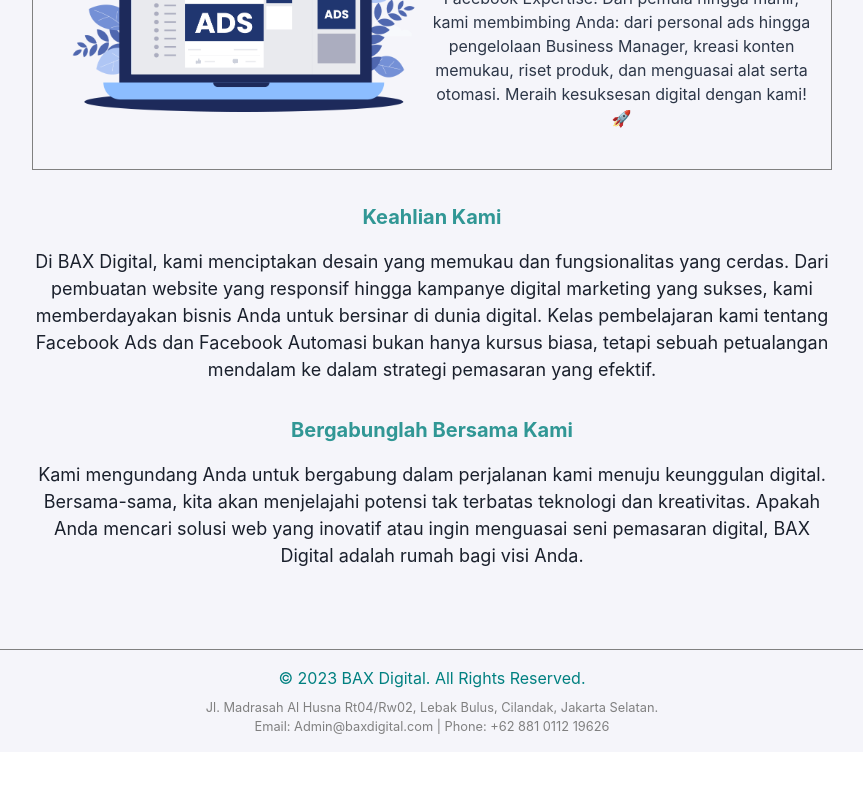
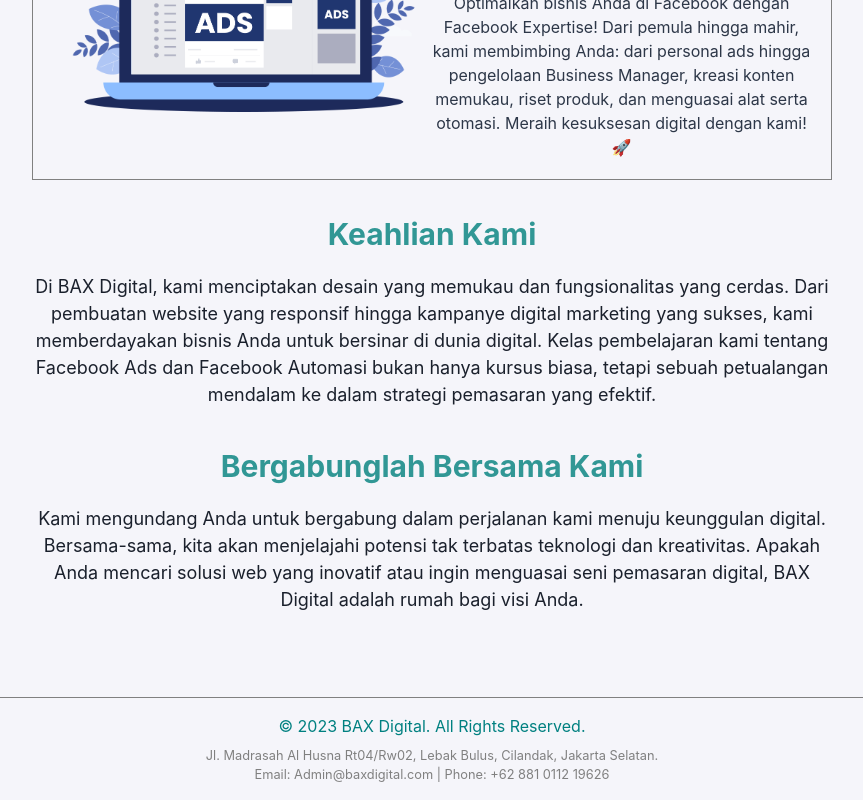
Before and after one commit to aderino010817/BaxDigital, a React (Vite) app in the folder frontend/: page /AboutUs in a window 1280 px wide. Shown: the part 836-1636 px from the top of the page, without its empty margins (208-1071 px from the left). Before the commit the page ends 1588 px from the top, so only its background shows below. Built offline with nearby package versions, Linux system fonts and the light colour scheme.

Commit message:
feat: update aboutus fontsizes

```diff
--- a/frontend/src/pages/AboutUs.tsx
+++ b/frontend/src/pages/AboutUs.tsx
@@ -19,11 +19,17 @@
             base: '10',
             lg: '10'
         }}>
-          <Flex flexDirection="column" alignItems="center" maxW="800px" w="100%">
-            <Text fontSize="4xl" fontWeight="bold" color="teal.500" mb={4}>
+          <Flex flexDirection="column" alignItems="center" maxW="800px" w="100%" textAlign={'center'}>
+            <Text fontSize={{
+              base: '3xl',
+              lg: '4xl'
+            }} fontWeight="bold" color="teal.500" mb={4}>
               Selamat Datang di BAX Digital
             </Text>
-            <Text fontSize="lg" textAlign="center" mb={8}>
+            <Text fontSize={{
+              base: 'md',
+              lg: 'lg'
+            }} textAlign="center" mb={8}>
               Di BAX Digital, kami adalah pelopor inovasi digital. Setiap proyek adalah kesempatan untuk menciptakan keajaiban. Sebagai seniman dan insinyur, kami membawa visi Anda menjadi kenyataan melalui kombinasi unik antara kreativitas dan teknologi. Pengalaman digital kami tidak hanya memikat mata, tetapi juga meningkatkan bisnis Anda ke level berikutnya.
             </Text>
             <Box>
@@ -41,7 +47,7 @@
                     </Box>
                     <Box flex="1" textAlign="center">
                         <Heading textDecoration={'underline'} fontSize={{
-                            base: '28px',
+                            base: '20px',
                             lg: '24px'
                         }} mt={{
                             base: '1',
@@ -71,13 +77,13 @@
     </Box>
     <Box flex="1" textAlign="center">
         <Heading textDecorationLine={'underline'} fontSize={{
-            base: '28px',
+            base: '20px',
             lg: '24px'
         }} mt={{
             base: '1',
             lg: '3'
         }} fontWeight="bold" color="teal.500" mb={2}>
-            Kelas : Facebook Expertise
+            Kelas :<br/> Facebook Expertise
         </Heading>
         <Text mt={4} fontSize="md" color="gray.700">
             Optimalkan bisnis Anda di Facebook dengan Facebook Expertise! Dari pemula hingga mahir, kami membimbing Anda: dari personal ads hingga pengelolaan Business Manager, kreasi konten memukau, riset produk, dan menguasai alat serta otomasi. Meraih kesuksesan digital dengan kami! 🚀
@@ -85,16 +91,28 @@
     </Box>
 </Box>
             </Box>
-            <Text fontSize="xl" fontWeight="bold" color="teal.500" mb={4}>
+            <Text fontSize={{
+              base: '2xl',
+              lg: '3xl'
+            }} fontWeight="bold" color="teal.500" mb={4}>
               Keahlian Kami
             </Text>
-            <Text fontSize="lg" textAlign="center" mb={8}>
+            <Text fontSize={{
+              base: 'md',
+              lg: 'lg'
+            }} textAlign="center" mb={9}>
               Di BAX Digital, kami menciptakan desain yang memukau dan fungsionalitas yang cerdas. Dari pembuatan website yang responsif hingga kampanye digital marketing yang sukses, kami memberdayakan bisnis Anda untuk bersinar di dunia digital. Kelas pembelajaran kami tentang Facebook Ads dan Facebook Automasi bukan hanya kursus biasa, tetapi sebuah petualangan mendalam ke dalam strategi pemasaran yang efektif.
             </Text>
-            <Text fontSize="xl" fontWeight="bold" color="teal.500" mb={4}>
+            <Text fontSize={{
+              base: '2xl',
+              lg: '3xl'
+            }} fontWeight="bold" color="teal.500" mb={4}>
               Bergabunglah Bersama Kami
             </Text>
-            <Text fontSize="lg" textAlign="center" mb={8}>
+            <Text fontSize={{
+              base: 'md',
+              lg: 'lg'
+            }} textAlign="center" mb={9}>
               Kami mengundang Anda untuk bergabung dalam perjalanan kami menuju keunggulan digital. Bersama-sama, kita akan menjelajahi potensi tak terbatas teknologi dan kreativitas. Apakah Anda mencari solusi web yang inovatif atau ingin menguasai seni pemasaran digital, BAX Digital adalah rumah bagi visi Anda.
             </Text>
           </Flex>
```
